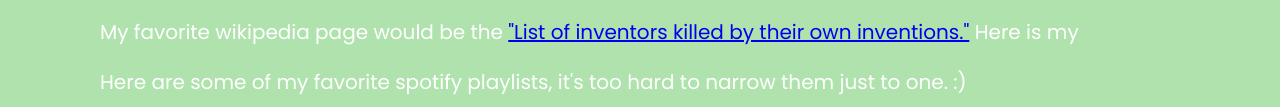
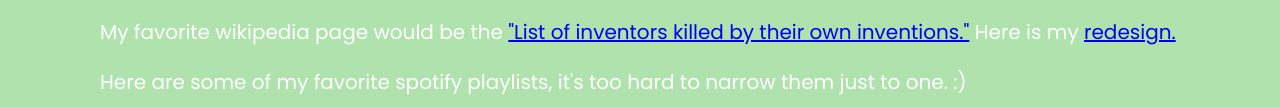
Before and after one commit to agathern/agatherenou.github.io, a plain HTML site: page index.html in a window 1280 px wide. Shown: the part 973-1080 px from the top of the page. Drawn offline with Linux system fonts and the light colour scheme; a web font is replaced by a local one.

Commit message:
Update index.html

```diff
--- a/index.html
+++ b/index.html
@@ -22,7 +22,8 @@ font-size: 20px}
 <p>I have an account on <a href="www.instagram.com/agathesart">instagram</a> dedicated to my artwork, all of my favorite pieces I have done are on there.</p>
 <p>The websites I visit the most are probably social media websites, but I spend an absurd amount of time scrolling through <a href="www.tiktok.com">TikTok.</a> or <a href="www.pinterest.com">Pinterest.</a> I use tiktok for entertainment, and pinterest as a source for inspiration.</p>
 <p>The first websites I remember using are probably <a href="www.girlsgogames.com">www.girlsgogames.com</a> and <a href="www.friv.com">ww.friv.com.</a> When I was younger in elementary school, before I got into social media, I only used the internet to play games.</p>
-<p>My favorite wikipedia page would be the <a href="https://en.wikipedia.org/wiki/List_of_inventors_killed_by_their_own_inventions">"List of inventors killed by their own inventions."</a> Here is my <a href="https://agathern.github.io/wiki/"><redesign.></a></p>
+<p>My favorite wikipedia page would be the <a href="https://en.wikipedia.org/wiki/List_of_inventors_killed_by_their_own_inventions">"List of inventors killed by their own inventions."</a>
+	Here is my <a href="https://agathern.github.io/wiki/">redesign.</a></p>
 <p>Here are some of my favorite spotify playlists, it's too hard to narrow them just to one. :)</p>
 <iframe src="https://open.spotify.com/embed/playlist/46A2menwgNQE7wKEUdNKxL" width="300" height="380" frameborder="0" allowtransparency="true" allow="encrypted-media"></iframe>
 <iframe src="https://open.spotify.com/embed/playlist/2eYK3Di5ki8JDSlSs8pVUl" width="300" height="380" frameborder="0" allowtransparency="true" allow="encrypted-media"></iframe>
```
